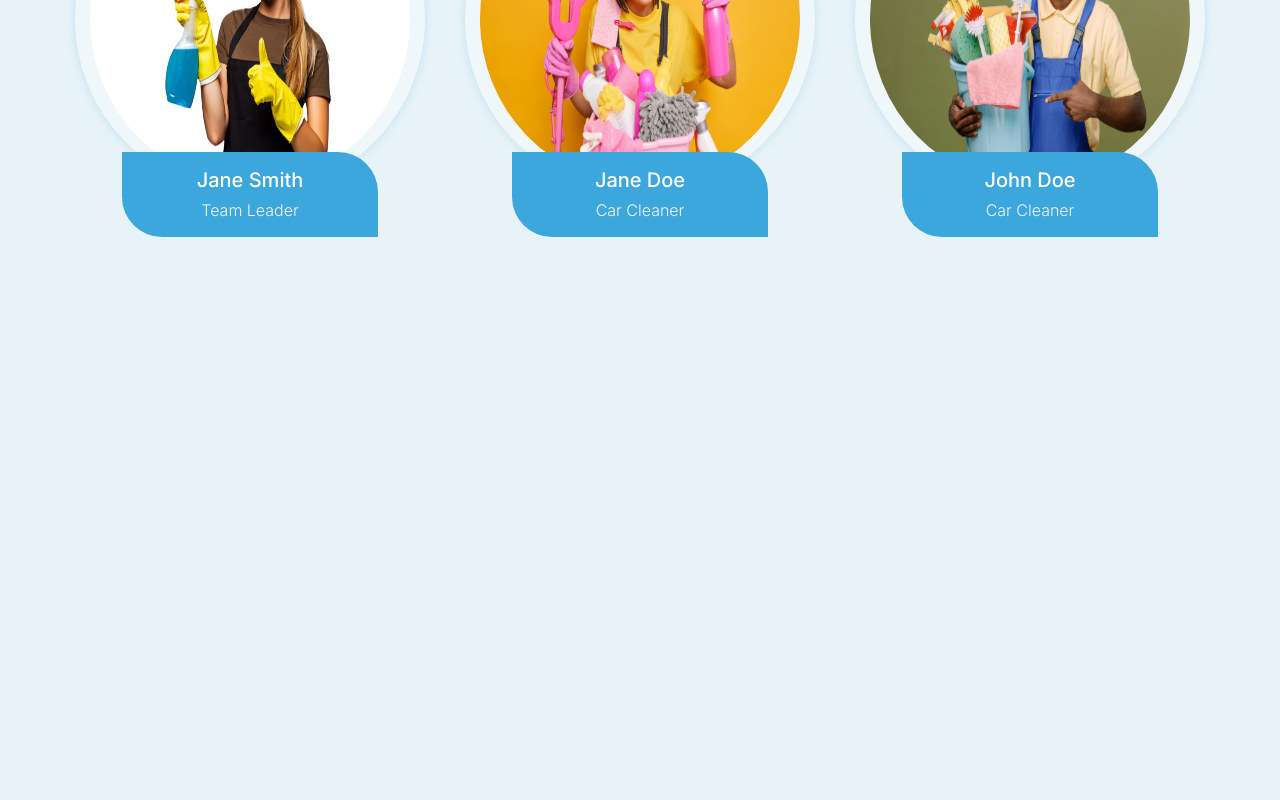
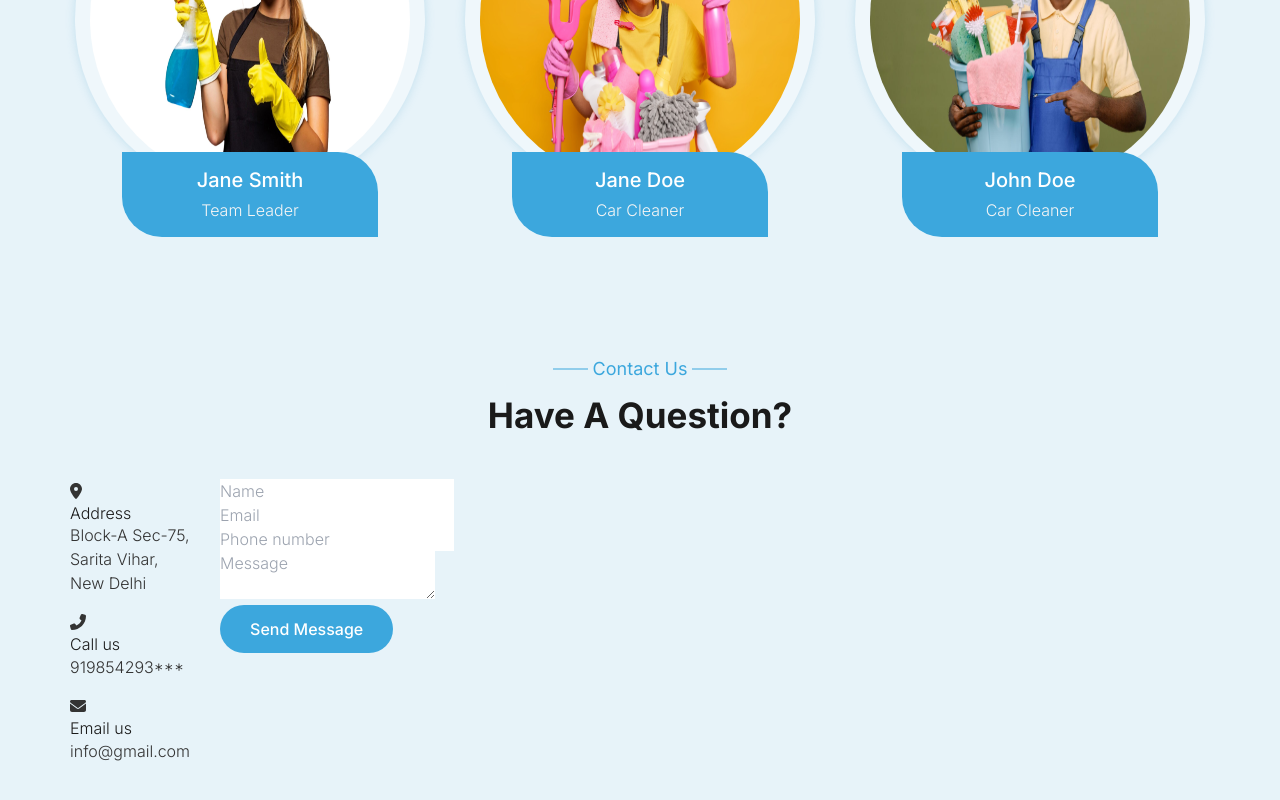
Before and after one commit to FrancisFlow/frontend-training, a Next.js app: page / in a window 1280 px wide. Shown: the part 3023-3823 px from the top of the page. Before the commit the page ends 3320 px from the top, so only its background shows below. Built offline with nearby package versions, Linux system fonts and the light colour scheme.

Commit message:
Created contact section and added it to page for rendering

```diff
--- a/src/app/page.js
+++ b/src/app/page.js
@@ -1,4 +1,5 @@
 import About from '@/components/About/About'
+import Contact from '@/components/contact/Contact'
 import HeroSection from '@/components/herosection/Hero'
 import Navbar from '@/components/navbar/Navbar'
 import Pricing from '@/components/pricing/Pricing'
@@ -15,6 +16,7 @@ export default function Home() {
       <Services />
       <Pricing />
       <Team />
+      <Contact />
     </main>
     </>
   )
--- /dev/null
+++ b/src/components/contact/Contact.js
@@ -0,0 +1,62 @@
+import { faEnvelope, faMapMarker, faMapMarkerAlt, faPhoneFlip, faXmark } from "@fortawesome/free-solid-svg-icons";
+import { FontAwesomeIcon } from "@fortawesome/react-fontawesome";
+
+const Contact = () => {
+    return (
+        <>
+        <section className="contact section-padding" id="contact">
+            <div className="container">
+            <div className="section-title">
+                <span className="title" > contact us</span>
+                <h2 className="sub-title">have a question?</h2>
+            </div>
+            <div className="grid contact-grid">
+                <div className="contact-info">
+                    <div className="contact-into-item">
+                    <FontAwesomeIcon icon={faMapMarkerAlt}/>  <h3> Address </h3>
+                        <p> Block-A Sec-75, Sarita Vihar, New Delhi </p>
+                    </div>
+                    <div className="contact-into-item">
+                    <FontAwesomeIcon icon={faPhoneFlip}/> <h3>  Call us </h3>
+                        <p> 919854293***</p>
+                    </div>
+                    <div className="contact-into-item">
+                    <FontAwesomeIcon icon={faEnvelope}/> <h3>  Email us </h3>
+                        <p>info@gmail.com</p>
+                    </div>
+                </div>
+
+                <div className="contact-form">
+                    <form>
+                        <div className="input-box">
+                          <input type="text" name="" placeholder="Name" className="input-control" required />
+                        </div>
+                        <div className="input-box">
+                          <input type="text" name="" placeholder="Email" className="input-control" required />
+                        </div>
+                         <div className="input-box">
+                          <input type="text" name="" placeholder="Phone number" className="input-control" required />
+                        </div>
+                         <div className="input-box">
+                            <textarea placeholder="Message" className="input-control" required />
+
+                        </div>
+                        <div className="btn-wrap">
+                            <button type="submit" className="btn" >
+                                send message
+                            </button>
+                        </div>
+                    </form>
+                </div>
+
+            </div>
+
+            </div>
+
+        </section>
+
+        </>
+     );
+}
+
+export default Contact;
```
